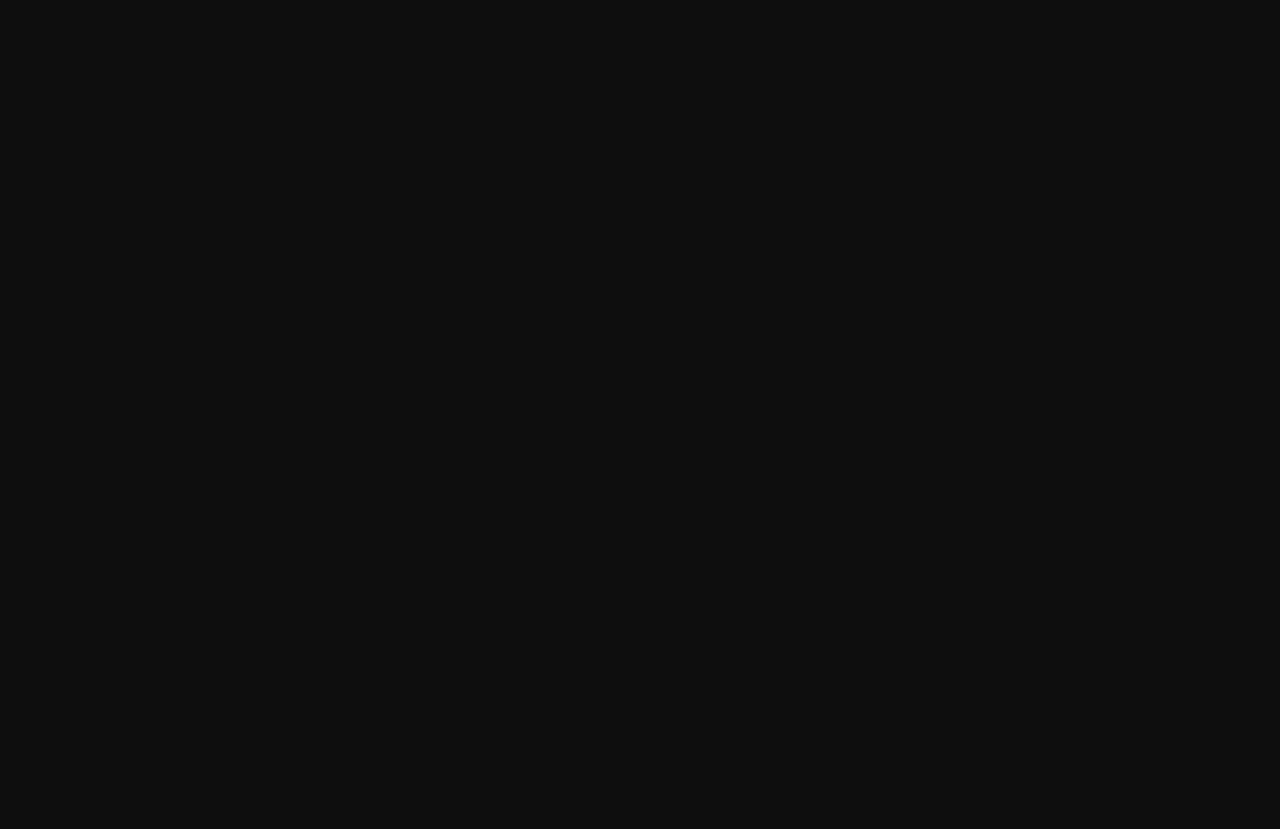
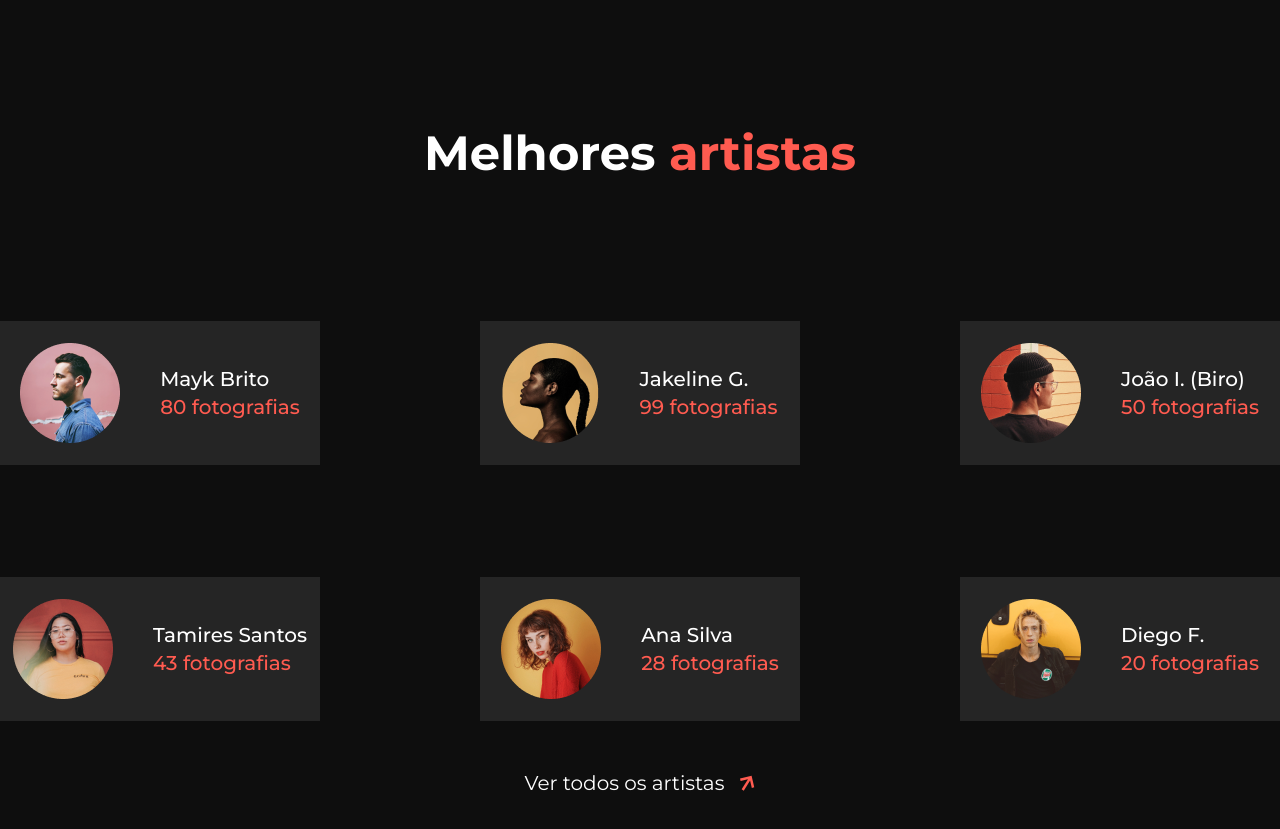
Before and after one commit to Kiicchan/rocket-nfts, a React (Vite) app: page / in a window 1280 px wide. Shown: the part 2580-3409 px from the top of the page. Before the commit the page ends 2565 px from the top, so only its background shows below. Built offline with nearby package versions, Linux system fonts and the light colour scheme.

Commit message:
add Artists section

```diff
--- a/src/App.tsx
+++ b/src/App.tsx
@@ -2,6 +2,7 @@ import { MainSection } from "./components/MainSection"
 import { Header } from "./components/Header"
 import { Statistics } from "./components/Statistics"
 import { Popular } from "./components/Popular"
+import { Artists } from "./components/Artists"
 
 function App() {
   return (
@@ -11,6 +12,7 @@ function App() {
         <MainSection />
         <Statistics />
         <Popular />
+        <Artists />
       </main>
     </div>
   )
--- /dev/null
+++ b/src/components/ArtistCard.tsx
@@ -0,0 +1,17 @@
+export interface ArtistCardProps {
+    name: string
+    imageUrl: string
+    photos: number
+}
+
+export function ArtistCard(props: ArtistCardProps) {
+    return (
+        <div className="center h-36 w-80 bg-card group hover:bg-logo gap-10">
+            <img src={props.imageUrl} alt={props.name} />
+            <div>
+                <p className="text-xl font-medium">{props.name}</p>
+                <p className="text-logo text-xl font-medium group-hover:text-white">{props.photos} fotografias</p>
+            </div>
+        </div>
+    )
+}
--- /dev/null
+++ b/src/components/Artists.tsx
@@ -0,0 +1,24 @@
+import { ArtistCard, ArtistCardProps } from "./ArtistCard";
+
+const artists: ArtistCardProps[] = [
+    { name: "Mayk Brito", photos: 80, imageUrl: "/assets/images/artista-1.png" },
+    { name: "Jakeline G.", photos: 99, imageUrl: "/assets/images/artista-2.png" },
+    { name: "João I. (Biro)", photos: 50, imageUrl: "/assets/images/artista-3.png" },
+    { name: "Tamires Santos", photos: 43, imageUrl: "/assets/images/artista-4.png" },
+    { name: "Ana Silva", photos: 28, imageUrl: "/assets/images/artista-5.png" },
+    { name: "Diego F.", photos: 20, imageUrl: "/assets/images/artista-6.png" },
+]
+
+export function Artists() {
+    return (
+        <section className="container mx-auto my-36">
+            <h2 className="text-5xl font-bold my-36 text-center">Melhores <strong className="text-logo">artistas</strong></h2>
+            <div className="flex flex-wrap gap-28 justify-between">
+                {artists.map(artist => <ArtistCard {...artist} />)}
+            </div>
+            <div className="center mt-12">
+                <a className="text-xl flex gap-4" href="#">Ver todos os artistas <img src="/assets/icons/arrow-orange.svg" alt="" /></a>
+            </div>
+        </section>
+    )
+}
```
